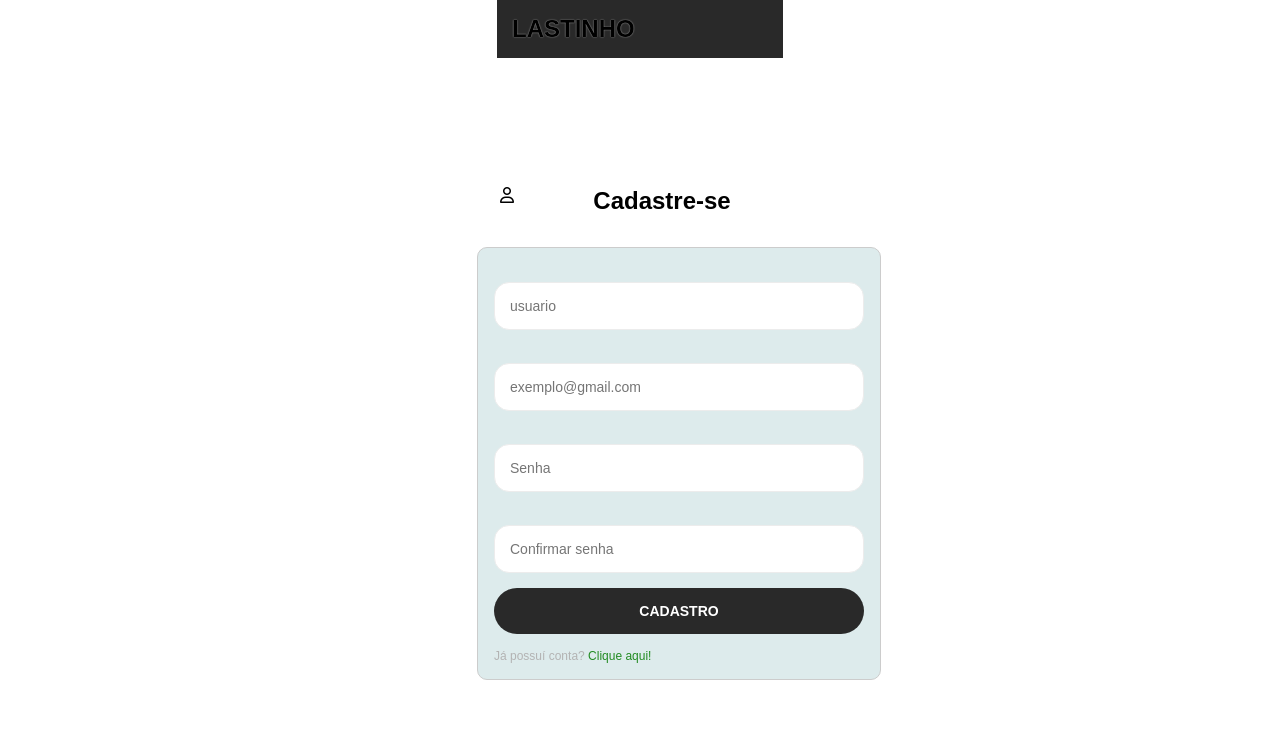
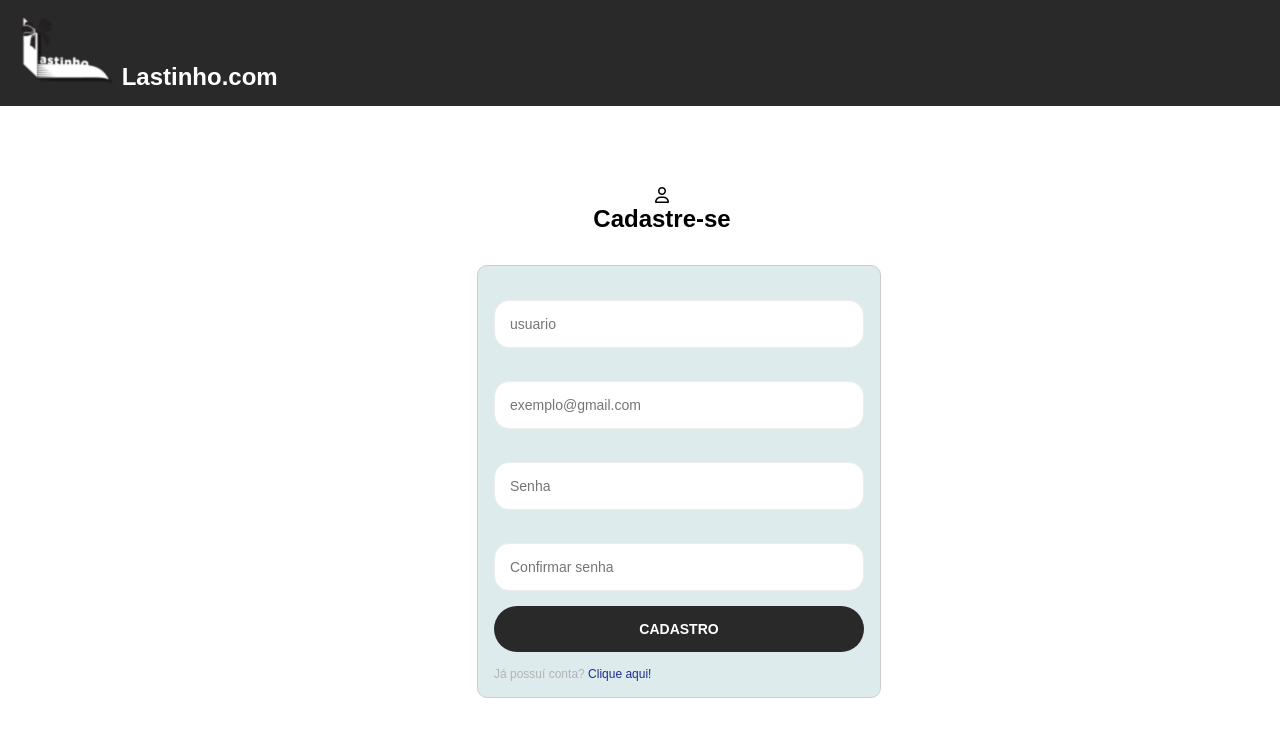
Before and after one commit to TuzinRS/last, a website: page cadastro.html in a window 1280 px wide. Drawn offline with Linux system fonts and the light colour scheme.

Commit message:
Yepa
mais alterações :+1:

```diff
--- a/cadastro.html
+++ b/cadastro.html
@@ -9,7 +9,10 @@
     </head>
     <body>
         <nav>
-            <h1>LASTINHO</h1>
+            <h1>
+                <img src="images/lastinho_v2_00011.png" alt="logo lastinho"/>
+                Lastinho.com
+            </h1>
         </nav>
         <section class="login-page">
             <div class="form">
--- a/css/contlogin.css
+++ b/css/contlogin.css
@@ -16,7 +16,7 @@
   border: 1px solid white;
   background: white;
   border-radius: 15px;
-  margin: 3em auto 0;
+  margin: auto;
 }
 
 .form img {
@@ -62,7 +62,8 @@
 }
 
 img {
-  margin: auto;
+  margin: right;
+
 }
 
 nav ul input {
@@ -88,15 +89,11 @@ nav {
   padding: 2.5em;
 }
 
-.imagem {
-  height: 0;
-  width: 10%;
-  text-align: right;
-}
+
 
 #cadastro a {
   text-decoration: none;
-  color: forestgreen;
+  color: rgb(34, 45, 139);
 }
 
 #cadastro {
@@ -110,7 +107,7 @@ form {
   padding: 1em;
   border: 1px solid #CCC;
   background: #ddebec;
-  margin: 0 auto;
+  margin: center;
   border-radius: 10px;
 }
 
@@ -151,11 +148,9 @@ button {
 }
 
 nav {
-  width: 20%;
+  width: 98%;
   padding: 15px;
-  color: black;
-  text-shadow: 0 0 0.08em #cfcfcf;
-  margin: 0 auto;
+  color: rgb(255, 255, 255);
 }
 
 select {
```
Also changed, not shown: clinte.html (+2 -2 lines), redes sociais.html (+1 -1 lines). Lines whose indentation alone changed are shown as unchanged.
